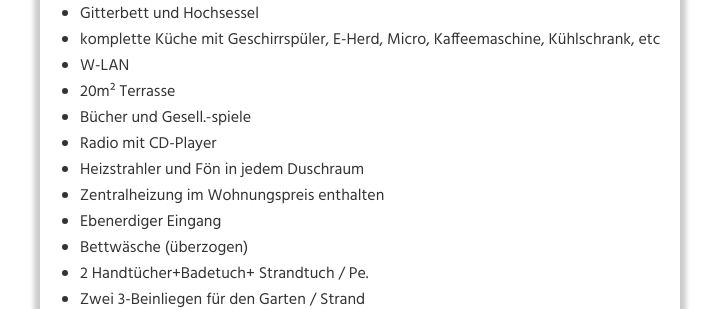
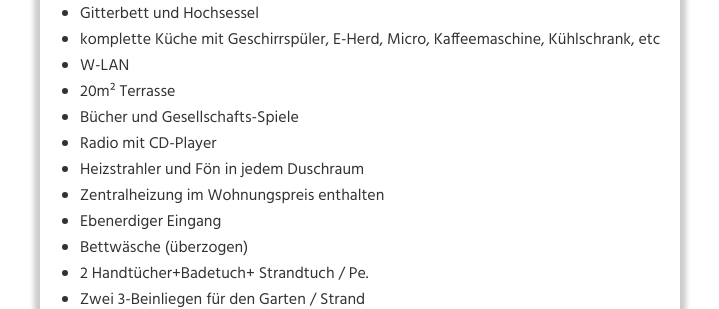
Before and after one commit to stefankoegl/fw-kaintz, a Jekyll site: the page built from index.md, in a window 1280 px wide. Shown: the part 863-1172 px from the top of the page, without its empty margins (280-999 px from the left). Built offline with Jekyll 4.4.1, drawn with Linux system fonts in a browser that asks for light colours; nearby versions of some CDN libraries; our own code applies the rules of GitHub Pages for plain Markdown files; a script that is not in the unit is left out.

Commit message:
iframe, Wort ausgeschrieben

```diff
--- a/assets/css/main.css
+++ b/assets/css/main.css
@@ -31,7 +31,7 @@
 }
 
 iframe {
-    max-width: 40em;
+    max-width: 100%;
 }
 
 table {
--- a/index.md
+++ b/index.md
@@ -34,7 +34,7 @@
 * komplette Küche mit Geschirrspüler, E-Herd, Micro, Kaffeemaschine, Kühlschrank, etc
 * W-LAN
 * 20m² Terrasse
-* Bücher und Gesell.-spiele
+* Bücher und Gesellschafts-Spiele
 * Radio mit CD-Player
 * Heizstrahler und Fön in jedem Duschraum
 * Zentralheizung im Wohnungspreis enthalten
```
